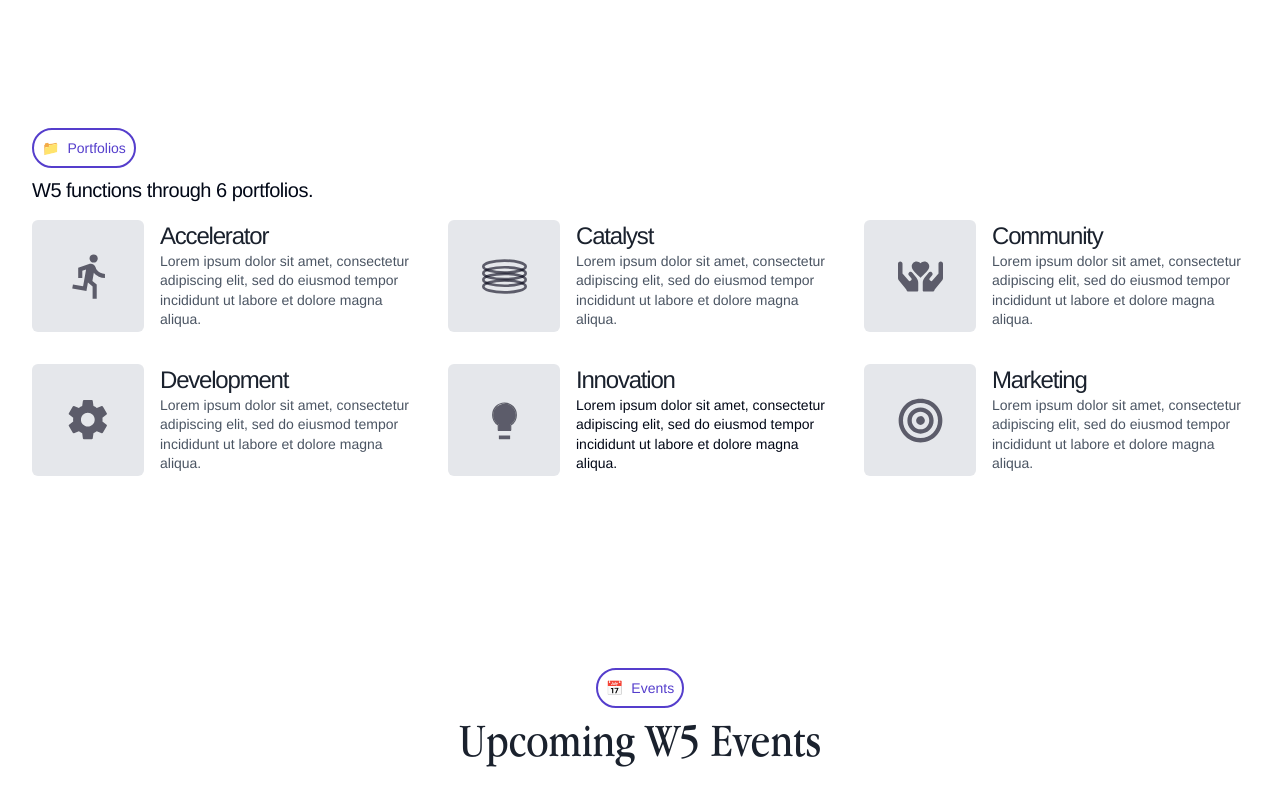
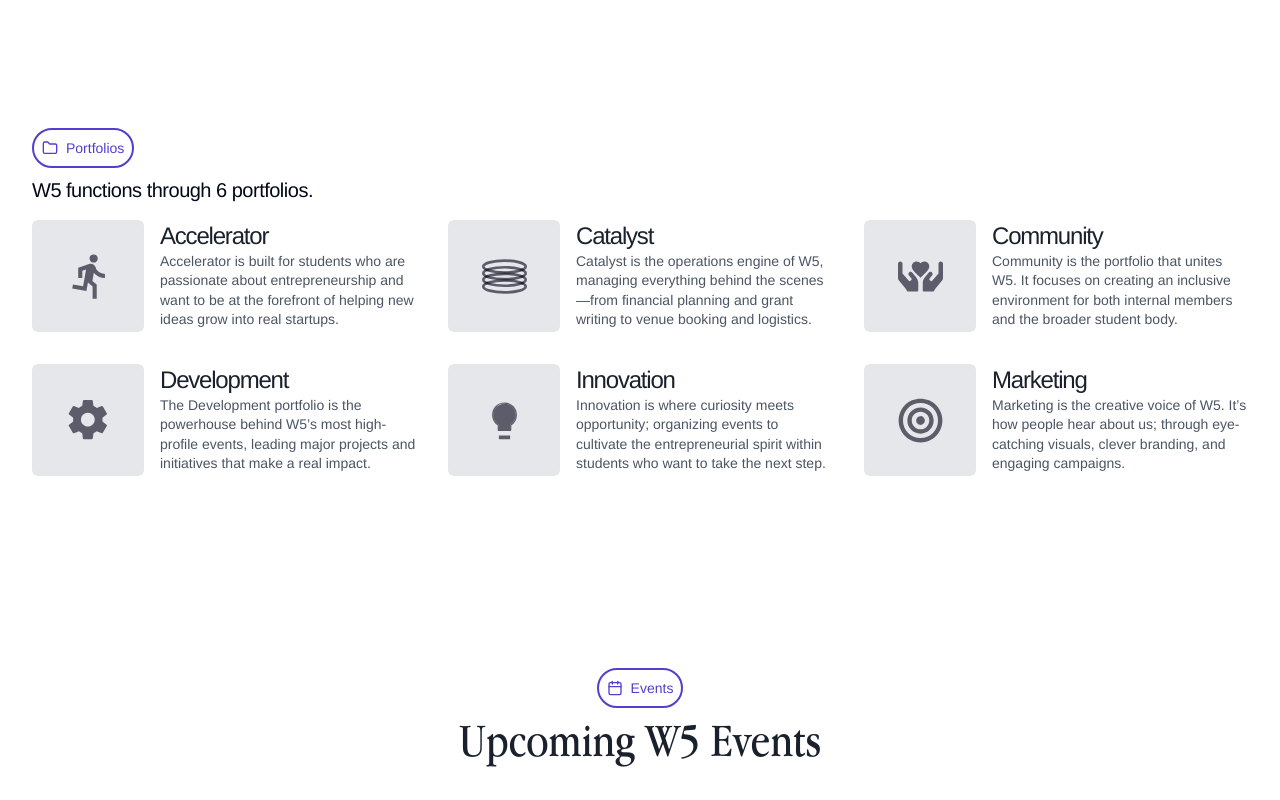
Before and after one commit to andyy-liu/w5-website, a React (Vite) app: page / in a window 1280 px wide. Shown: the part 1720-2520 px from the top of the page. Built offline with nearby package versions, Linux system fonts and the light colour scheme; grey boxes are pictures that could not be loaded; the HTML template or start-up script is replaced by a standard one.

Commit message:
added some content and updated links and stuff

```diff
--- a/src/components/EventCarousel.tsx
+++ b/src/components/EventCarousel.tsx
@@ -9,6 +9,8 @@ interface Event {
   category: string;
   image: string;
   badgeColor?: string;
+  portfolio?: string;
+  portfolioColor?: string;
 }
 
 interface EventCarouselProps {
@@ -145,7 +147,7 @@ const EventCarousel = ({ events }: EventCarouselProps) => {
                   <div className="px-2 py-3 flex items-center justify-between">
                     <div>
                       <p className="text-sm font-helvetica text-gray-700 font-medium">
-                        Month DD-DD, 202#
+                        {event.date || "Month DD-DD, 202#"}
                       </p>
                       <div>
                         <span
--- a/src/pages/Events.tsx
+++ b/src/pages/Events.tsx
@@ -4,18 +4,24 @@ import EventCard from "../components/EventCard";
 const Events = () => {
   const upcomingEvents = [
     {
-      title: "Annual General Meeting", // adding the portfolios beside them in like a coloured pill would be cool
+      title: "Annual General Meeting",
       date: "September 13, 2025",
       description:
         "Lorem ipsum dolor sit amet, consectetur adipiscing elit, sed do eiusmod tempor incididunt ut labore et dolore magna aliqua.",
       register: "https://example.com/register-agm",
+      portfolio: "FULL TEAM",
+      portfolioColor: "#E6A6C7", // Black for full team events
+      isRegistrationOpen: false, // Event has passed
     },
     {
       title: "VP Coffee Chats",
-      date: "Month ##-##, 202#",
+      date: "September 15-19, 2025",
       description:
         "Lorem ipsum dolor sit amet, consectetur adipiscing elit, sed do eiusmod tempor incididunt ut labore et dolore magna aliqua.",
       register: "https://example.com/register-coffee",
+      portfolio: "FULL TEAM",
+      portfolioColor: "#E6A6C7", // Community color
+      isRegistrationOpen: false, // Event has passed
     },
     {
       title: "Summit Case Competition",
@@ -23,6 +29,9 @@ const Events = () => {
       description:
         "Gain valuable case competition experience, network with sponsor representatives, and work on creating solutions to real world business problems",
       register: "https://example.com/register-summit",
+      portfolio: "DEVELOPMENT",
+      portfolioColor: "#5BA05B", // Development color
+      isRegistrationOpen: false, // Event has passed
     },
     {
       title: "Steve Jobs Night",
@@ -30,6 +39,9 @@ const Events = () => {
       description:
         "Lorem ipsum dolor sit amet, consectetur adipiscing elit, sed do eiusmod tempor incididunt ut labore et dolore magna aliqua.",
       register: "https://example.com/register-steve-jobs",
+      portfolio: "INNOVATION",
+      portfolioColor: "#5B9ED1", // Marketing color
+      isRegistrationOpen: true, // Today's event, registration still open
     },
     {
       title: "Careers Panel",
@@ -37,6 +49,9 @@ const Events = () => {
       description:
         "Lorem ipsum dolor sit amet, consectetur adipiscing elit, sed do eiusmod tempor incididunt ut labore et dolore magna aliqua.",
       register: "https://example.com/register-careers",
+      portfolio: "DEVELOPMENT",
+      portfolioColor: "#5BA05B", // Development color
+      isRegistrationOpen: true, // Upcoming event
     },
     {
       title: "Innovation Sprint",
@@ -44,6 +59,9 @@ const Events = () => {
       description:
         "Lorem ipsum dolor sit amet, consectetur adipiscing elit, sed do eiusmod tempor incididunt ut labore et dolore magna aliqua.",
       register: "https://example.com/register-sprint",
+      portfolio: "ACCELERATOR",
+      portfolioColor: "#D15B4B", // Innovation color
+      isRegistrationOpen: true, // Upcoming event
     },
     {
       title: "Internship Program",
@@ -51,6 +69,9 @@ const Events = () => {
       description:
         "Lorem ipsum dolor sit amet, consectetur adipiscing elit, sed do eiusmod tempor incididunt ut labore et dolore magna aliqua.",
       register: "https://example.com/register-internship",
+      portfolio: "INNOVATION",
+      portfolioColor: "#5B9ED1", // Development color
+      isRegistrationOpen: true, // Upcoming event
     },
     {
       title: "Accelerator Program",
@@ -58,6 +79,9 @@ const Events = () => {
       description:
         "Lorem ipsum dolor sit amet, consectetur adipiscing elit, sed do eiusmod tempor incididunt ut labore et dolore magna aliqua.",
       register: "https://example.com/register-accelerator",
+      portfolio: "Accelerator",
+      portfolioColor: "#D15B4B", // Accelerator color
+      isRegistrationOpen: false, // Not open yet
     },
     {
       title: "Designathon",
@@ -65,6 +89,9 @@ const Events = () => {
       description:
         "Lorem ipsum dolor sit amet, consectetur adipiscing elit, sed do eiusmod tempor incididunt ut labore et dolore magna aliqua.",
       register: "https://example.com/register-designathon",
+      portfolio: "MARKETING",
+      portfolioColor: "#6B5BD1", // Innovation color
+      isRegistrationOpen: false, // Not open yet
     },
     {
       title: "VC Case Competition",
@@ -72,6 +99,9 @@ const Events = () => {
       description:
         "Lorem ipsum dolor sit amet, consectetur adipiscing elit, sed do eiusmod tempor incididunt ut labore et dolore magna aliqua.",
       register: "https://example.com/register-designathon",
+      portfolio: "CATALYST",
+      portfolioColor: "#D7C16B", // Catalyst color
+      isRegistrationOpen: false, // Not open yet
     },
     {
       title: "Toronto Firms Trip",
@@ -79,6 +109,9 @@ const Events = () => {
       description:
         "Lorem ipsum dolor sit amet, consectetur adipiscing elit, sed do eiusmod tempor incididunt ut labore et dolore magna aliqua.",
       register: "https://example.com/register-designathon",
+      portfolio: "DEVELOPMENT",
+      portfolioColor: "#5BA05B", // Community color
+      isRegistrationOpen: false, // Not open yet
     },
     {
       title: "Pitch5",
@@ -86,6 +119,9 @@ const Events = () => {
       description:
         "Lorem ipsum dolor sit amet, consectetur adipiscing elit, sed do eiusmod tempor incididunt ut labore et dolore magna aliqua.",
       register: "https://example.com/register-designathon",
+      portfolio: "Accelerator",
+      portfolioColor: "#D15B4B", // Accelerator color
+      isRegistrationOpen: false, // Not open yet
     },
   ];
 
@@ -113,7 +149,7 @@ const Events = () => {
               {upcomingEvents.map((event, idx) => (
                 <div
                   key={idx}
-                  className="bg-white rounded-lg cursor-pointer shadow-sm border border-gray-200 p-6 flex items-start space-x-6 transition-all duration-300 ease-out hover:scale-102 hover:-translate-y-1 hover:shadow-xl"
+                  className="bg-white rounded-lg cursor-pointer shadow-sm border border-gray-200 p-6 flex items-start space-x-6 transition-all duration-300 ease-out hover:scale-102 hover:-translate-y-0.5 hover:shadow-lg"
                 >
                   {/* Image placeholder */}
                   <div className="bg-gray-100 w-32 h-32 flex items-center justify-center flex-shrink-0">
@@ -121,8 +157,22 @@ const Events = () => {
                   </div>
                   {/* Event details */}
                   <div className="flex-1">
+                    <div className="flex items-center gap-2 mb-1">
                       <div className="text-md font-helvetica text-gray-700 tracking-tight font-medium">
                         {event.date}
+                      </div>
+                      {event.portfolio && (
+                        <div
+                          className="justify-center px-2 py-0.5 rounded-2xl text-xs font-normal tracking-tight text-black/90"
+                          style={{
+                            backgroundColor: event.portfolioColor
+                              ? `${event.portfolioColor}50`
+                              : "#000020",
+                          }}
+                        >
+                          {event.portfolio}
+                        </div>
+                      )}
                     </div>
                     <div className="text-3xl font-helvetica font-medium tracking-tight text-black mb-1">
                       {event.title}
@@ -130,6 +180,7 @@ const Events = () => {
                     <div className="text-md font-helvetica text-gray-500 tracking-snug mb-2">
                       {event.description}
                     </div>
+                    {event.isRegistrationOpen ? (
                       <a
                         href={event.register}
                         target="_blank"
@@ -139,6 +190,19 @@ const Events = () => {
                           Register
                         </button>
                       </a>
+                    ) : (
+                      <div className="relative group">
+                        <button
+                          disabled
+                          className="px-4 py-1 rounded bg-gray-100 border border-gray-300 text-sm tracking-tight font-helvetica text-gray-400"
+                        >
+                          Register
+                        </button>
+                        <span className="pointer-events-none absolute -top-8 -left-6 w-max opacity-0 transition-opacity group-hover:opacity-100 bg-gray-800 text-white text-xs rounded py-1 px-2">
+                          Registration is closed
+                        </span>
+                      </div>
+                    )}
                   </div>
                 </div>
               ))}
--- a/src/pages/Home.tsx
+++ b/src/pages/Home.tsx
@@ -1,7 +1,7 @@
 import Layout from "../components/Layout";
 import { useState } from "react";
 import { useNavigate } from "react-router-dom";
-import { UserRound, Rocket } from "lucide-react";
+import { UserRound, Rocket, Folder, Calendar } from "lucide-react";
 import EventCarousel from "../components/EventCarousel";
 
 const Home = () => {
@@ -157,7 +157,7 @@ const Home = () => {
             <div className="mb-4">
               <div className="inline-flex items-center border-round mb-2">
                 <span className="text-sm md:text-md font-helvetica text-border mr-2">
-                  📁
+                  <Folder size={16} />
                 </span>
                 <span className="text-sm md:text-md font-helvetica text-border">
                   Portfolios
@@ -194,9 +194,9 @@ const Home = () => {
                       Accelerator
                     </h3>
                     <p className="text-sm font-helvetica text-gray-600 leading-snug">
-                      Lorem ipsum dolor sit amet, consectetur adipiscing elit,
-                      sed do eiusmod tempor incididunt ut labore et dolore magna
-                      aliqua.
+                      Accelerator is built for students who are passionate about
+                      entrepreneurship and want to be at the forefront of
+                      helping new ideas grow into real startups.
                     </p>
                   </div>
                 </div>
@@ -227,9 +227,9 @@ const Home = () => {
                       Catalyst
                     </h3>
                     <p className="text-sm font-helvetica text-gray-600 leading-snug">
-                      Lorem ipsum dolor sit amet, consectetur adipiscing elit,
-                      sed do eiusmod tempor incididunt ut labore et dolore magna
-                      aliqua.
+                      Catalyst is the operations engine of W5, managing
+                      everything behind the scenes—from financial planning and
+                      grant writing to venue booking and logistics.
                     </p>
                   </div>
                 </div>
@@ -260,9 +260,9 @@ const Home = () => {
                       Community
                     </h3>
                     <p className="text-sm font-helvetica text-gray-600 leading-snug">
-                      Lorem ipsum dolor sit amet, consectetur adipiscing elit,
-                      sed do eiusmod tempor incididunt ut labore et dolore magna
-                      aliqua.
+                      Community is the portfolio that unites W5. It focuses on
+                      creating an inclusive environment for both internal
+                      members and the broader student body.
                     </p>
                   </div>
                 </div>
@@ -293,9 +293,9 @@ const Home = () => {
                       Development
                     </h3>
                     <p className="text-sm font-helvetica text-gray-600 leading-snug">
-                      Lorem ipsum dolor sit amet, consectetur adipiscing elit,
-                      sed do eiusmod tempor incididunt ut labore et dolore magna
-                      aliqua.
+                      The Development portfolio is the powerhouse behind W5’s
+                      most high-profile events, leading major projects and
+                      initiatives that make a real impact.
                     </p>
                   </div>
                 </div>
@@ -325,10 +325,10 @@ const Home = () => {
                     <h3 className="text-xl md:text-2xl font-helvetica font-normal tracking-tighter text-on-light ">
                       Innovation
                     </h3>
-                    <p className="text-sm font-helvetica text-on-light/30 leading-snug">
-                      Lorem ipsum dolor sit amet, consectetur adipiscing elit,
-                      sed do eiusmod tempor incididunt ut labore et dolore magna
-                      aliqua.
+                    <p className="text-sm font-helvetica text-gray-600 leading-snug">
+                      Innovation is where curiosity meets opportunity;
+                      organizing events to cultivate the entrepreneurial spirit
+                      within students who want to take the next step.
                     </p>
                   </div>
                 </div>
@@ -359,9 +359,9 @@ const Home = () => {
                       Marketing
                     </h3>
                     <p className="text-sm font-helvetica text-gray-600 leading-snug">
-                      Lorem ipsum dolor sit amet, consectetur adipiscing elit,
-                      sed do eiusmod tempor incididunt ut labore et dolore magna
-                      aliqua.
+                      Marketing is the creative voice of W5. It’s how people
+                      hear about us; through eye-catching visuals, clever
+                      branding, and engaging campaigns.
                     </p>
                   </div>
                 </div>
@@ -376,7 +376,7 @@ const Home = () => {
             <div className="flex justify-center mb-2">
               <div className="inline-flex items-center border-round">
                 <span className="text-sm md:text-md font-helvetica text-border mr-2">
-                  📅
+                  <Calendar size={16} />
                 </span>
                 <span className="text-sm md:text-md font-helvetica text-border">
                   Events
```
Also changed, not shown: src/components/EventCard.tsx (+29 -2 lines), src/components/Header.tsx (+14 -4 lines). Lines whose indentation alone changed are shown as unchanged.
